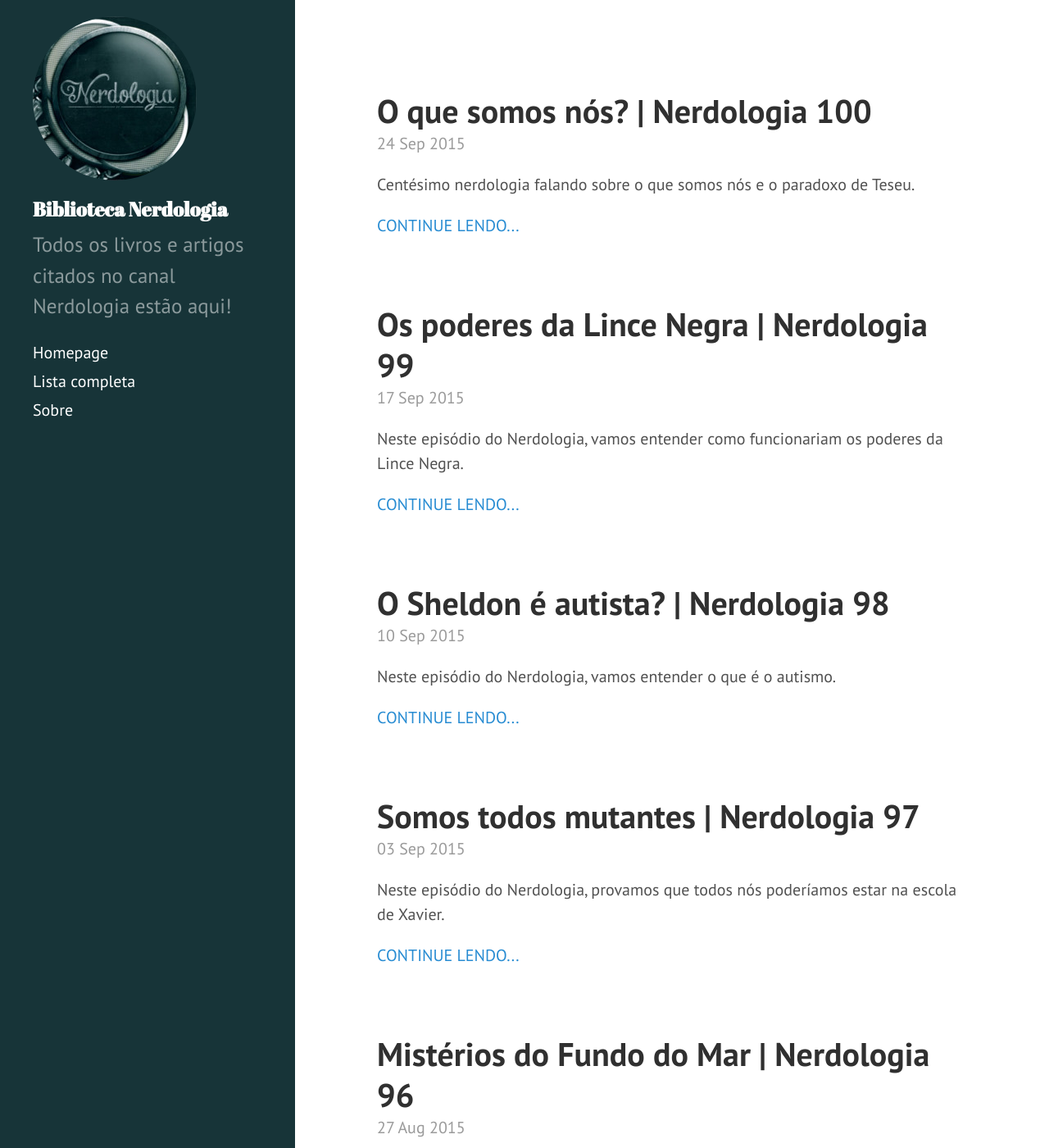
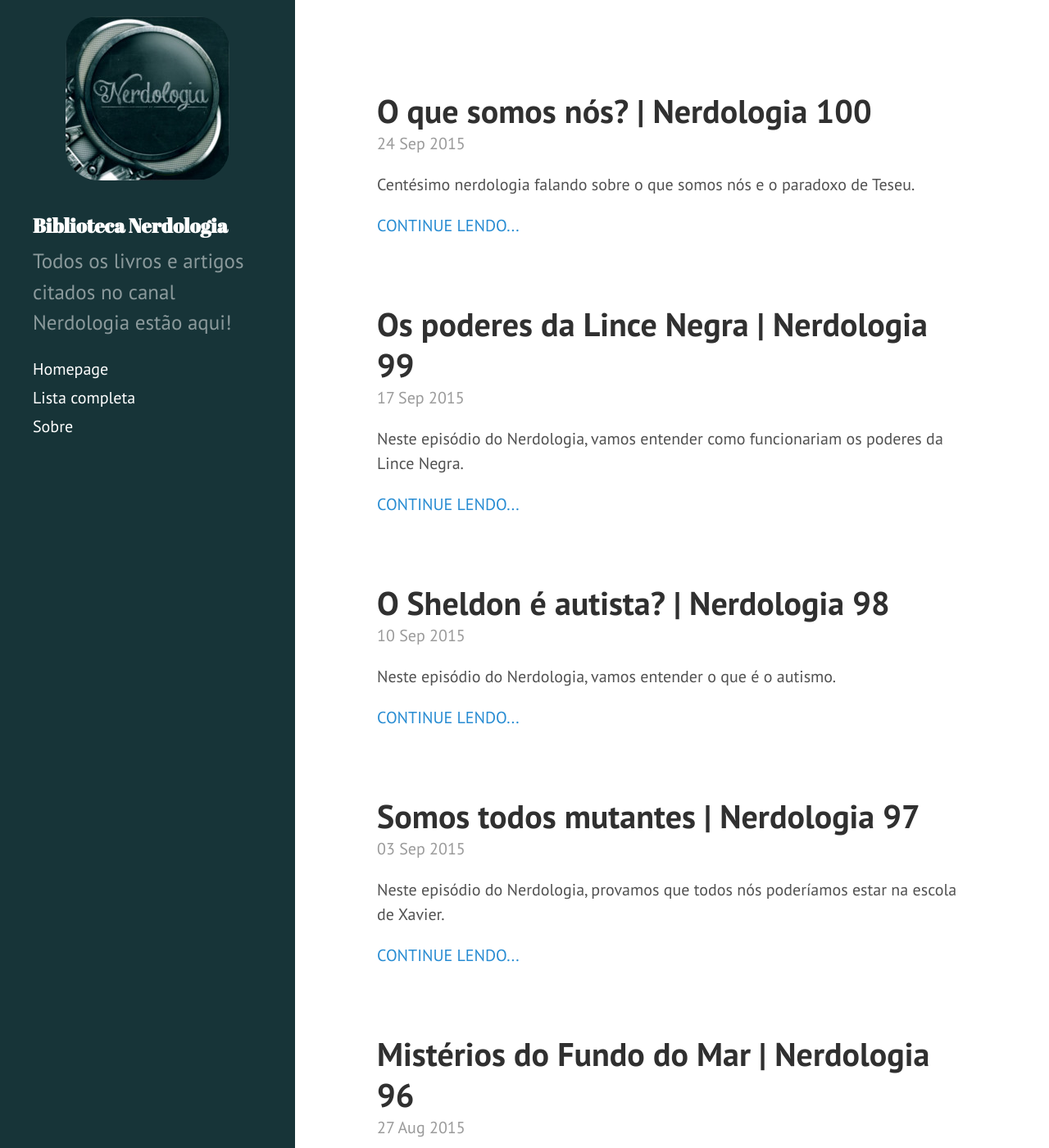
Before and after one commit to herodrigues/bibliotecanerdologia, a Jekyll site: the page built from index.html, in a window 1280 px wide and 1400 px high. Shown: the whole window at 82% size. Built offline with Jekyll 4.4.1, drawn with Linux system fonts in a browser that asks for light colours; Markdown is read by kramdown in place of the engine named in the settings; the list of posts is cut into pages by our own code.

Commit message:
Fixed img nerdologia logo position

```diff
--- a/_includes/sidebar.html
+++ b/_includes/sidebar.html
@@ -1,9 +1,9 @@
 <div class="sidebar">
   <div class="container sidebar-sticky">
     <div class="sidebar-about">
-      <img class="circular" src="{{ site.baseurl }}/images/nerdologia-logo.jpg" />
+      <img class="circular"" src="{{ site.baseurl }}/images/nerdologia-logo.jpg" />
       <h1>
-		{{ site.name }}
+		 {{ site.name }}
       </h1>
       <p class="lead">{{ site.description }}</p>
     </div>
--- a/public/css/hyde.css
+++ b/public/css/hyde.css
@@ -83,8 +83,10 @@
   font-size: 1.20rem;
 }
 
-.circular {
-  border-radius: 50%;
+img.circular {
+  display: block;
+  margin: 0 auto 2rem;
+  border-radius: 20%;
 }
 
 /* Sidebar nav */
--- a/public/css/poole.css
+++ b/public/css/poole.css
@@ -229,7 +229,6 @@
 
 img {
   display: block;
-  max-width: 100%;
   margin: 0 0 1rem;
   border-radius: 5px;
 }
```
